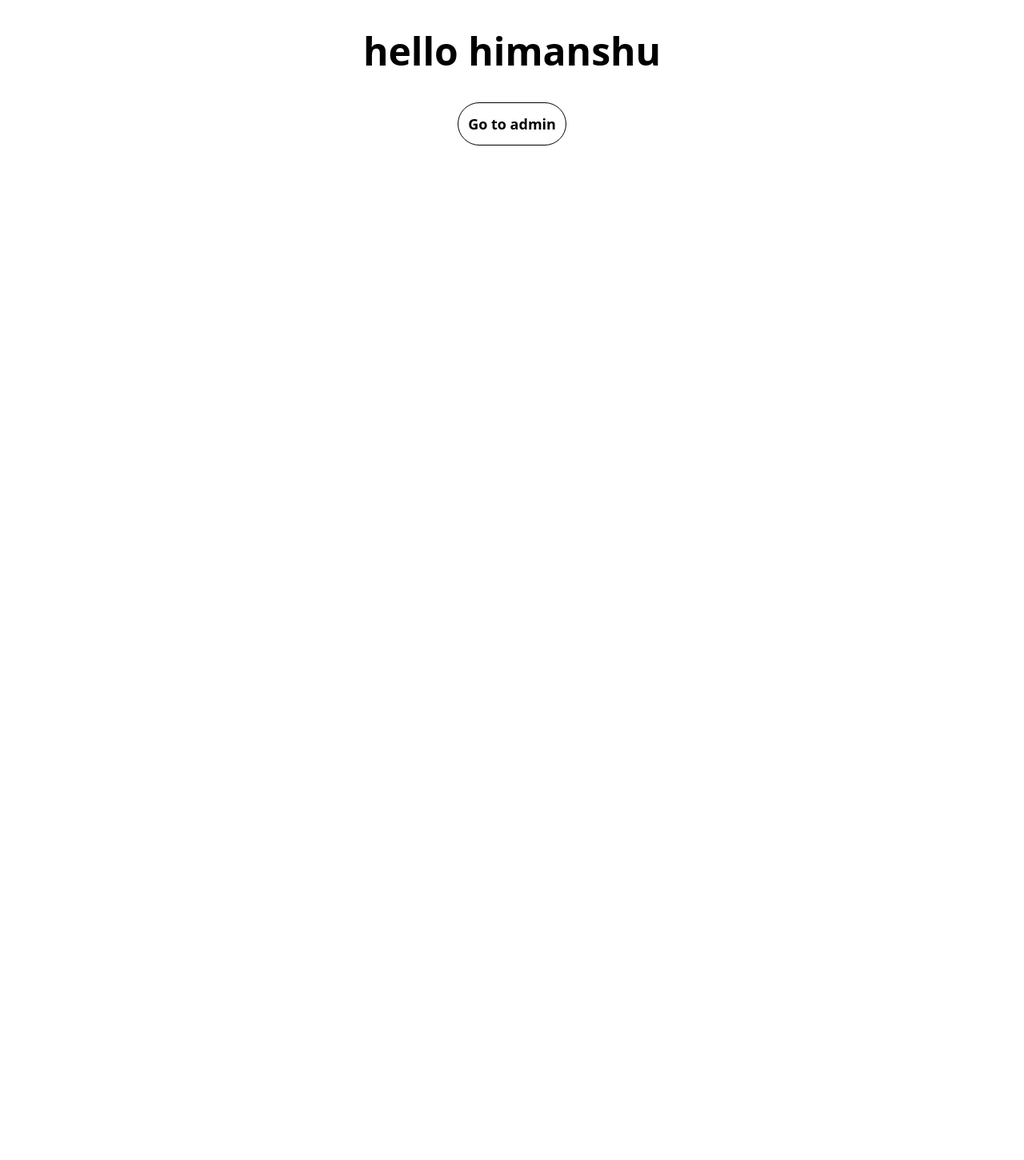
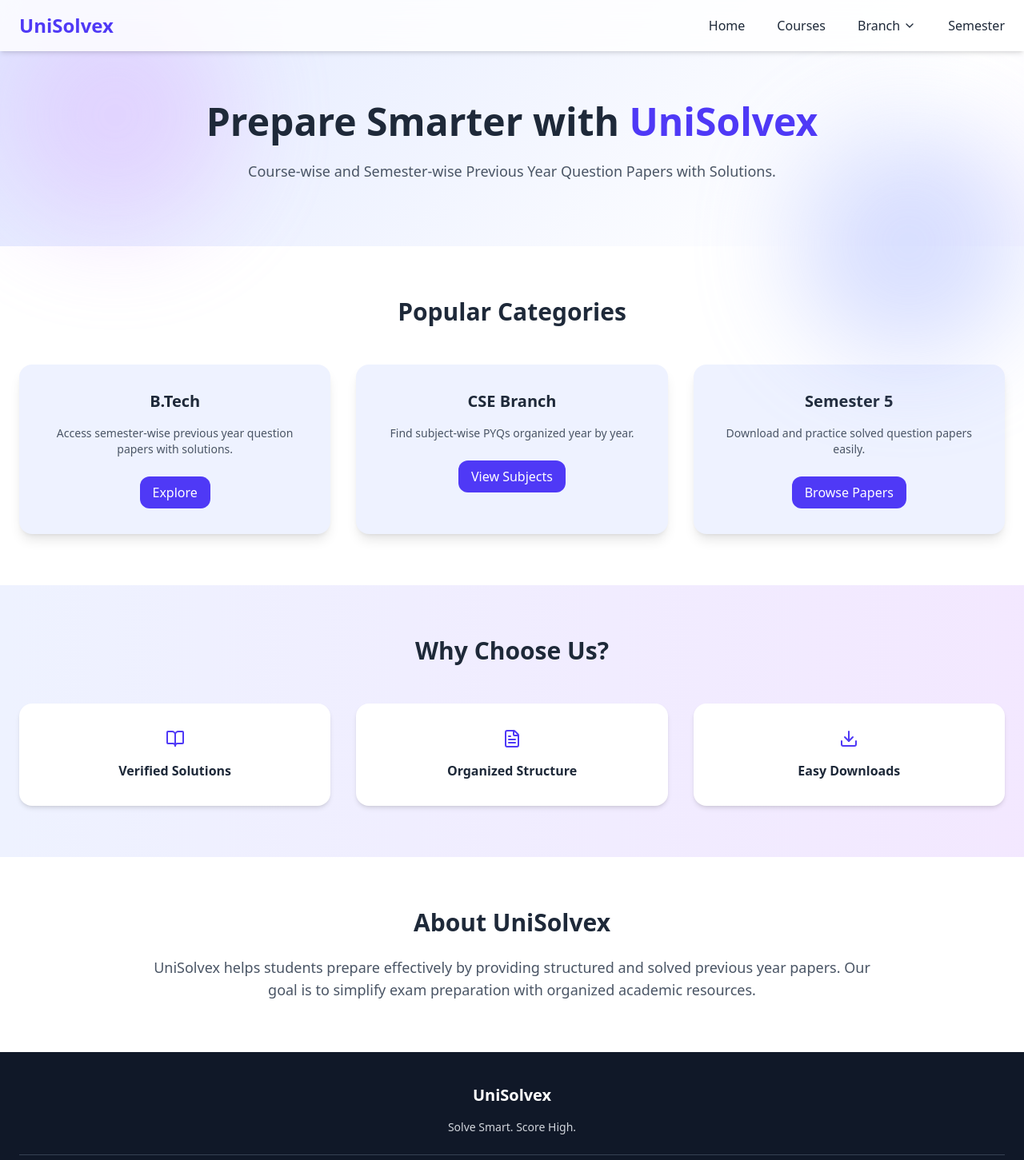
Before and after one commit to Himanshusingh00123/UniSolveX, a React (Vite) app: page / in a window 1280 px wide. Shown: the top 1451 px of the page at 80% size. Before the commit the page ends 800 px from the top, so only its background shows below. Built offline with nearby package versions, Linux system fonts and the light colour scheme.

Commit message:
i add landing page

```diff
--- a/package.json
+++ b/package.json
@@ -12,6 +12,7 @@
   "dependencies": {
     "@tailwindcss/vite": "^4.1.18",
     "animate.css": "^4.1.1",
+    "lucide-react": "^0.575.0",
     "react": "^19.2.0",
     "react-dom": "^19.2.0",
     "react-router-dom": "^7.13.0",
--- a/src/Components/Admin/Dashboard.jsx
+++ b/src/Components/Admin/Dashboard.jsx
@@ -1,15 +1,12 @@
 const Dashboard = () => {
   return (
     <div className="md:p-2">
-      <h1 className=" text-xl font-bold  justify-start m-2 text-gray-600">
-        Admin Dashboard
-      </h1>
       <div
         className="md:bg-white  md:h-48 sm:h-80 h-screen  md:border
                   md:shadow-sm border-gray-300 rounded-xl grid
                   xl:grid-cols-4 md:grid-cols-2 sm:grid-cols-2 grid-cols-1 p-3 gap-3 "
       >
-        <div className="auto-rows-fr bg-linear-to-br from-slate-900 via-slate-800 to-slate-900   cursor-pointer hover:scale-103 duration-400 transition  rounded-xl shadow-lg px-5 py-4 ">
+        <div className="auto-rows-fr bg-linear-to-br from-slate-900 via-slate-800 to-slate-900   cursor-pointer md:hover:scale-103 duration-400 transition  rounded-xl shadow-lg px-5 py-4 ">
           <h1 className="text-3xl text-gray-300 font-semibold mb-2">
             <i class="ri-school-line mr-2 text-gray-200"></i>Total Courses
           </h1>
@@ -23,7 +20,7 @@ const Dashboard = () => {
             </p>
           </div>
         </div>
-        <div className=" bg-linear-to-br from-indigo-900 via-indigo-800 to-slate-900  cursor-pointer hover:scale-103 duration-400 transition rounded-xl shadow-lg  px-5 py-4">
+        <div className=" bg-linear-to-br from-indigo-900 via-indigo-800 to-slate-900  cursor-pointer md:hover:scale-103 duration-400 transition rounded-xl shadow-lg  px-5 py-4">
           <h1 className="text-3xl text-gray-300 font-semibold mb-2">
             <i class="ri-git-fork-fill mr-2 text-gray-200"></i>
             Total Branches
@@ -38,7 +35,7 @@ const Dashboard = () => {
             </p>
           </div>
         </div>
-        <div className="bg-linear-to-br from-blue-900 via-slate-800 to-slate-900  cursor-pointer hover:scale-103 duration-400 transition rounded-xl shadow-lg  px-5 py-4">
+        <div className="bg-linear-to-br from-blue-900 via-slate-800 to-slate-900  cursor-pointer md:hover:scale-103 duration-400 transition rounded-xl shadow-lg  px-5 py-4">
           <h1 className="text-3xl font-semibold text-gray-300 mb-2">
             <i class="ri-article-line mr-2 text-gray-200"></i>
             Total Papers
@@ -51,7 +48,7 @@ const Dashboard = () => {
             <h3 className=" text-gray-200 font-semibold ">This Month</h3>
           </div>
         </div>
-        <div className="bg-linear-to-br from-violet-900 via-slate-800 to-slate-900 cursor-pointer hover:scale-103 duration-400 transition  rounded-xl shadow-lg  px-5 py-4">
+        <div className="bg-linear-to-br from-violet-900 via-slate-800 to-slate-900 cursor-pointer md:hover:scale-103 duration-400 transition  rounded-xl shadow-lg  px-5 py-4">
           <h1 className="text-3xl font-semibold text-gray-300 mb-2">
             <i class="ri-checkbox-line mr-2 text-gray-200"></i>
             Total Solutions
--- a/src/Components/Admin/Layout.jsx
+++ b/src/Components/Admin/Layout.jsx
@@ -229,7 +229,6 @@ const Layout = () => {
             </div>
           </div>
         </div>
-
         {/* --------------pages section------------------------------------- */}
 
         <Outlet />
--- a/src/Components/LandingPage/Home.jsx
+++ b/src/Components/LandingPage/Home.jsx
@@ -1,13 +1,194 @@
+// import { Link } from "react-router-dom";
+// const Home = () => {
+//   return (
+//     <div>
+//       <h1 className="text-center text-5xl font-bold my-10"> hello himanshu</h1>
+//       <Link to="/admin">
+//         <button className="border p-3 items-center m-auto  justify-center hover:bg-blue-500 hover:text-white text-lg font-bold rounded-full  flex">
+//           Go to admin
+//         </button>
+//       </Link>
+//     </div>
+//   );
+// };
+// export default Home;
+
+import react, { useState, useRef, useEffect } from "react";
+import { Menu, ChevronDown, BookOpen, FileText, Download } from "lucide-react";
 import { Link } from "react-router-dom";
+
 const Home = () => {
+  const [branchOpen, setBranchOpen] = useState(false);
+  const dropdownRef = useRef(null);
+
+  useEffect(() => {
+    function handleClickOutside(event) {
+      if (dropdownRef.current && !dropdownRef.current.contains(event.target)) {
+        setBranchOpen(false);
+      }
+    }
+    document.addEventListener("mousedown", handleClickOutside);
+    return () => document.removeEventListener("mousedown", handleClickOutside);
+  }, []);
+
+  const cards = [
+    {
+      title: "B.Tech",
+      desc: "Access semester-wise previous year question papers with solutions.",
+      btn: "Explore",
+    },
+    {
+      title: "CSE Branch",
+      desc: "Find subject-wise PYQs organized year by year.",
+      btn: "View Subjects",
+    },
+    {
+      title: "Semester 5",
+      desc: "Download and practice solved question papers easily.",
+      btn: "Browse Papers",
+    },
+  ];
+
+  const features = [
+    { icon: <BookOpen />, title: "Verified Solutions" },
+    { icon: <FileText />, title: "Organized Structure" },
+    { icon: <Download />, title: "Easy Downloads" },
+  ];
+
   return (
-    <div>
-      <h1 className="text-center text-5xl font-bold my-10"> hello himanshu</h1>
-      <Link to="/admin">
-        <button className="border p-3 items-center m-auto  justify-center hover:bg-blue-500 hover:text-white text-lg font-bold rounded-full  flex">
-          Go to admin
-        </button>
-      </Link>
+    <div className="min-h-screen flex flex-col bg-linear-to-br from-indigo-100 via-white to-purple-100 text-gray-800 scroll-smooth overflow-hidden">
+      {/* Animated Background */}
+      <div className="absolute top-0 left-0 w-72 h-72 bg-purple-300 rounded-full blur-3xl opacity-40 animate-pulse"></div>
+      <div className="absolute top-40 right-0 w-72 h-72 bg-indigo-300 rounded-full blur-3xl opacity-40 animate-pulse"></div>
+
+      {/* HEADER */}
+      <header className="w-full bg-white/80 backdrop-blur-md shadow-md fixed top-0 z-50">
+        <div className="max-w-7xl mx-auto flex justify-between items-center px-6 py-4">
+          <h1 className="text-2xl font-bold text-indigo-600">UniSolvex</h1>
+
+          <nav className="hidden md:flex gap-10 font-medium items-center">
+            <Link href="#home" className="hover:text-indigo-600">
+              Home
+            </Link>
+            <Link href="#courses" className="hover:text-indigo-600">
+              Courses
+            </Link>
+
+            <div className="relative" ref={dropdownRef}>
+              <button
+                onClick={() => setBranchOpen(!branchOpen)}
+                className="flex items-center gap-1 hover:text-indigo-600"
+              >
+                Branch <ChevronDown size={16} />
+              </button>
+              {branchOpen && (
+                <div className="absolute top-8 left-0 bg-white shadow-xl rounded-xl p-4 space-y-2 w-40">
+                  <p className="hover:text-indigo-600 cursor-pointer">CSE</p>
+                  <p className="hover:text-indigo-600 cursor-pointer">IT</p>
+                  <p className="hover:text-indigo-600 cursor-pointer">ECE</p>
+                  <p className="hover:text-indigo-600 cursor-pointer">
+                    Mechanical
+                  </p>
+                </div>
+              )}
+            </div>
+
+            <Link href="#semester" className="hover:text-indigo-600">
+              Semester
+            </Link>
+          </nav>
+
+          <button className="md:hidden">
+            <Menu />
+          </button>
+        </div>
+      </header>
+
+      {/* HERO SECTION */}
+      <section id="home" className="pt-32 pb-20 px-6 text-center relative z-10">
+        <h2 className="text-4xl md:text-5xl font-extrabold">
+          Prepare Smarter with{" "}
+          <span className="text-indigo-600">UniSolvex</span>
+        </h2>
+        <p className="mt-6 text-lg text-gray-600 max-w-2xl mx-auto">
+          Course-wise and Semester-wise Previous Year Question Papers with
+          Solutions.
+        </p>
+      </section>
+
+      {/* COURSES SECTION */}
+      <section id="courses" className="px-6 py-16 bg-white">
+        <div className="max-w-7xl mx-auto text-center">
+          <h3 className="text-3xl font-bold mb-12">Popular Categories</h3>
+          <div className="grid sm:grid-cols-1 md:grid-cols-2 lg:grid-cols-3 gap-8">
+            {cards.map((card, index) => (
+              <div
+                key={index}
+                className="bg-indigo-50 p-8 rounded-2xl shadow-lg hover:-translate-y-2 hover:shadow-2xl transition"
+              >
+                <h4 className="text-xl font-semibold mb-4">{card.title}</h4>
+                <p className="text-gray-600 text-sm">{card.desc}</p>
+                <button className="mt-6 px-4 py-2 bg-indigo-600 text-white rounded-xl hover:scale-105 transition">
+                  {card.btn}
+                </button>
+              </div>
+            ))}
+          </div>
+        </div>
+      </section>
+
+      {/* FEATURES SECTION */}
+      <section className="px-6 py-16 bg-linear-to-r from-indigo-50 to-purple-100">
+        <div className="max-w-7xl mx-auto text-center">
+          <h3 className="text-3xl font-bold mb-12">Why Choose Us?</h3>
+          <div className="grid md:grid-cols-3 gap-8">
+            {features.map((feature, index) => (
+              <div
+                key={index}
+                className="bg-white p-8 rounded-2xl shadow-md hover:shadow-xl transition"
+              >
+                <div className="flex justify-center mb-4 text-indigo-600">
+                  {feature.icon}
+                </div>
+                <h4 className="font-semibold">{feature.title}</h4>
+              </div>
+            ))}
+          </div>
+        </div>
+      </section>
+
+      {/* ABOUT SECTION */}
+      <section className="px-6 py-16 bg-white text-center">
+        <div className="max-w-4xl mx-auto">
+          <h3 className="text-3xl font-bold mb-6">About UniSolvex</h3>
+          <p className="text-gray-600 text-lg">
+            UniSolvex helps students prepare effectively by providing structured
+            and solved previous year papers. Our goal is to simplify exam
+            preparation with organized academic resources.
+          </p>
+        </div>
+      </section>
+
+      {/* FOOTER */}
+      <footer
+        id="semester"
+        className="relative bg-gray-900 text-gray-300 py-10 px-6"
+      >
+        <div className="max-w-7xl mx-auto text-center">
+          <h4 className="text-xl font-bold text-white mb-4">UniSolvex</h4>
+          <p className="text-sm mb-6">Solve Smart. Score High.</p>
+          <div className="text-xs border-t border-gray-700 pt-4">
+            © 2026 UniSolvex | All Rights Reserved
+          </div>
+        </div>
+
+        <Link
+          to="/admin"
+          className="absolute bottom-6 right-6 px-5 py-2 bg-indigo-600 text-white rounded-full shadow-lg hover:scale-110 hover:shadow-indigo-500/50 transition"
+        >
+          Admin
+        </Link>
+      </footer>
     </div>
   );
 };
```
Also changed, not shown: 1 other file (tests, documents, lock files or other folders).
